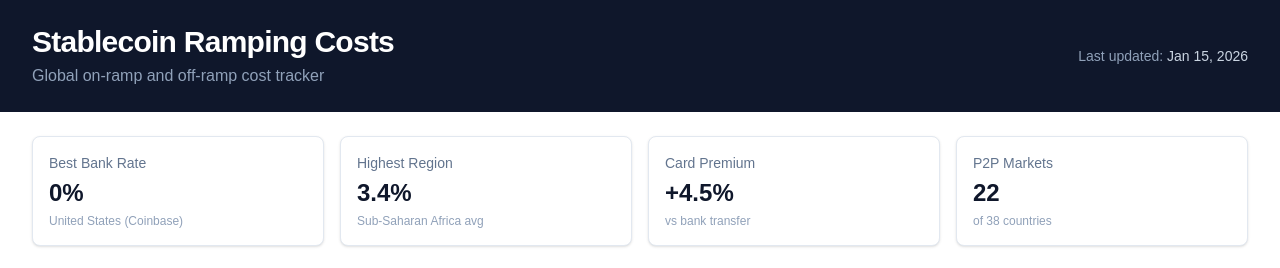
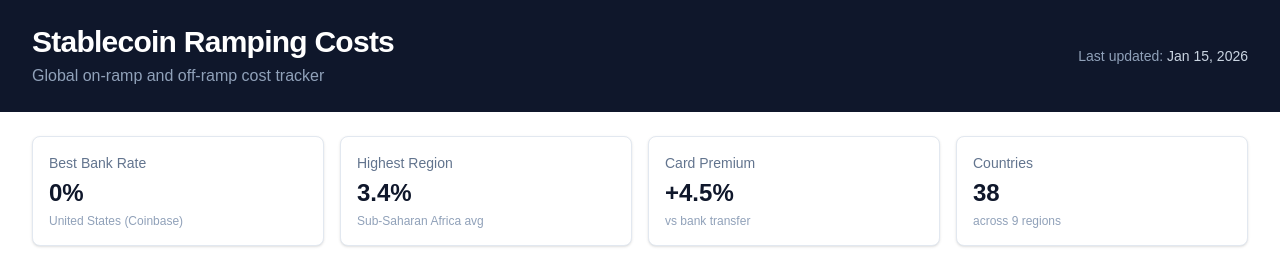
Before and after one commit to 0xSector/stablecoin-ramp-dashboard, a Next.js app: page / in a window 1280 px wide. Shown: the top 268 px of the page. Built offline with nearby package versions, Linux system fonts and the light colour scheme.

Commit message:
fix: show total countries instead of P2P markets

```diff
--- a/app/page.tsx
+++ b/app/page.tsx
@@ -55,9 +55,9 @@ export default function Home() {
             sublabel="vs bank transfer"
           />
           <StatCard
-            label="P2P Markets"
-            value={data.countries.filter(c => c.onRamp.p2p !== null).length.toString()}
-            sublabel={`of ${data.countries.length} countries`}
+            label="Countries"
+            value={data.countries.length.toString()}
+            sublabel={`across ${data.regions.length} regions`}
           />
         </div>
 
```
